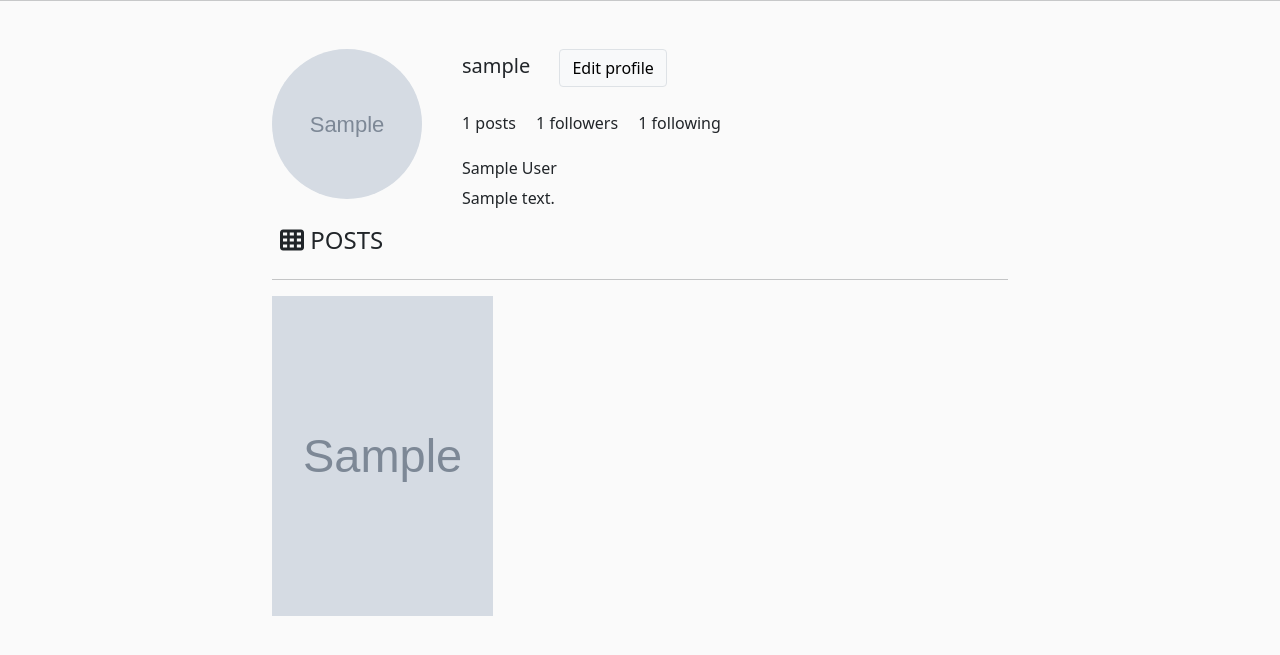
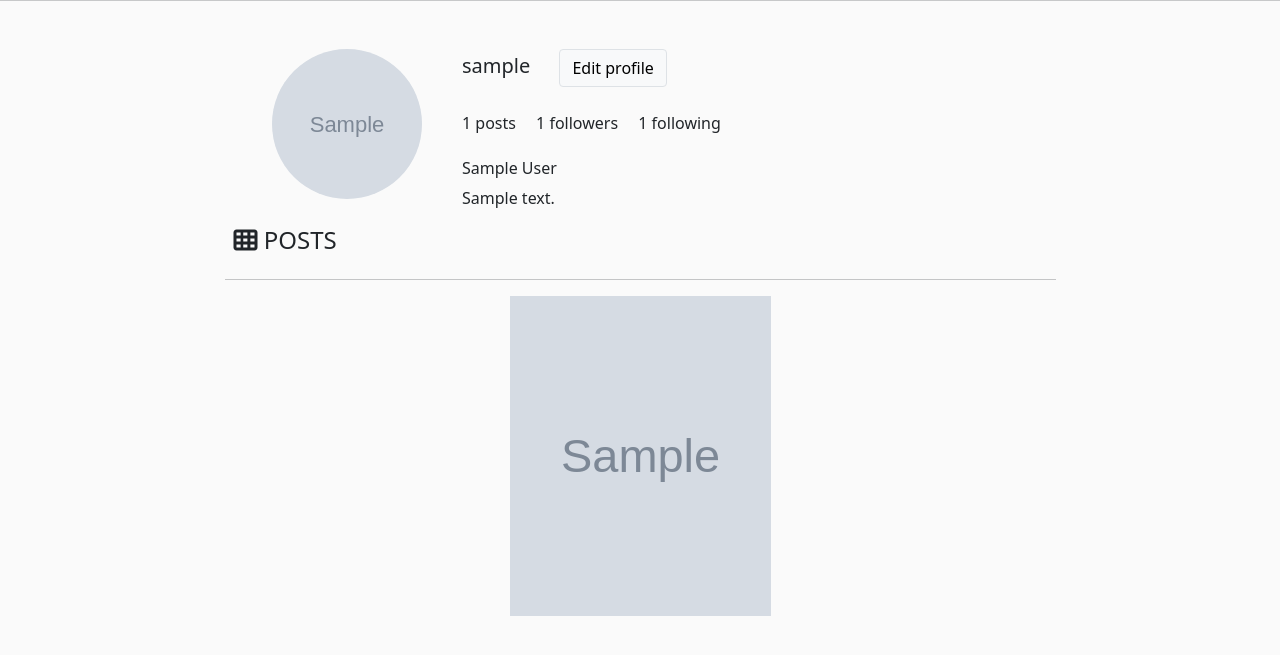
Before and after one commit to charles-okunzo/insta-clone, a Django app: page /profile/ in a window 1280 px wide. Shown: the part 75-730 px from the top of the page. Run offline with Django 4.2, Linux system fonts and the light colour scheme; a user stored in the database is signed in; tables that the repository leaves empty hold one stand-in row (values such as "Sample post"); grey boxes marked "Sample" are stand-in pictures; some libraries are stand-ins or nearby versions.

Commit message:
fix --modify profile

```diff
--- a/static/css/index.css
+++ b/static/css/index.css
@@ -22,7 +22,7 @@ small#hint_id_password1, small#hint_id_password2, small#hint_id_username{
 }
 
 .post-div{
-    max-width: 30%;
+    /* max-width: 30%;  */
     height: 40vh;
     min-height: 50%;
     background-repeat: no-repeat;
--- a/users/templates/users/profile.html
+++ b/users/templates/users/profile.html
@@ -31,15 +31,18 @@
     </div>
     <div class="container-fluid">
         <div class="row">
-            <div class="col-md-8 mx-auto">
+            <div class="col-md-9 mx-auto">
                 <h4><i class="fa-solid fa-table-cells"></i> POSTS</h4>
             </div>
         </div>
         </div>
         <div class="row">
-            <div class="col-md-8 mx-auto"><hr>
+            <div class="col-md-9 mx-auto"><hr></div>
+        </div>
+        <div class="row  d-flex align-items-center  justify-content-center">
                 {% if posts %}
                 {% for post in posts %}
+                <div class="col-md-3">
                 <div data-bs-toggle="modal" data-bs-target="#exampleModal{{post.pk}}">
                     <div class="post-div" style="background-image: url({{post.image_path.url}});">
                         <div class="overlay text-white text-center" style="display: grid; place-items: center; height: 100%;">
@@ -103,12 +106,13 @@
                     </div>
                 </div>
                 </div>
+            </div>
                 <!-- user modal ends -->
                 {% empty %}
                 <h3 class="text-center">No posts yets!</h3>
                 {% endfor %}
                 {% endif %}
-            </div>
+
         </div>
     </div>
 </div>
```
